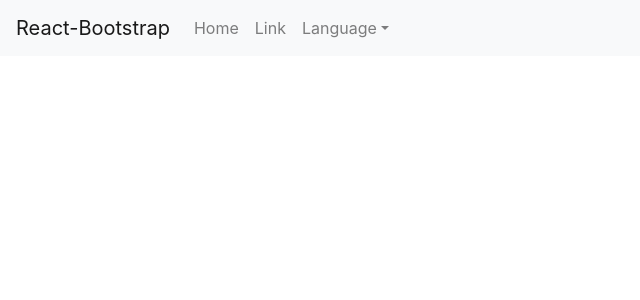
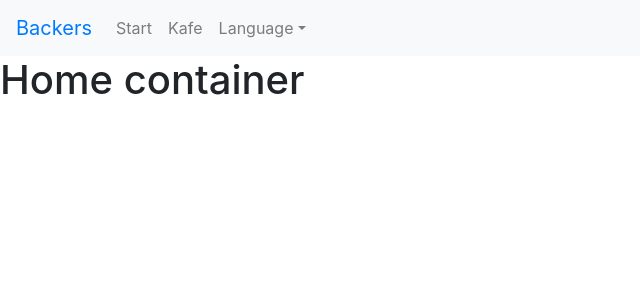
Before and after one commit to gustaf-lindholm/backers-front, a React (Create React App) app: page / in a window 1280 px wide. Shown: the top 300 px of the page, without its empty margins (0-640 px from the left). Built offline with nearby package versions, Linux system fonts and the light colour scheme.

Commit message:
testing with localized paths

```diff
--- a/src/App.js
+++ b/src/App.js
@@ -1,9 +1,10 @@
 import React, { useState } from "react";
 import Navigation from "./components/Navbar/Navbar";
+import Routes from "./Routes";
 
 
 
-function App(props) {
+function App() {
   const [lang, setLang] = useState("se");
 
   const handleLanguage = lang => {
@@ -13,6 +14,7 @@ function App(props) {
   return (
     <div className="App">
       <Navigation lang={lang} handleLanguage={handleLanguage}/>
+      <Routes appProps={{lang}}/>
     </div>
   );
 }
--- /dev/null
+++ b/src/components/AppliedRoute.js
@@ -0,0 +1,8 @@
+import React from "react";
+import { Route } from "react-router-dom";
+
+export default function AppliedRoute({component: C, appProps, ...rest}) {
+  return (
+    <Route {...rest} render={props => <C {...props} {...appProps} />} />
+  )
+}
--- a/src/components/Navbar/Navbar.js
+++ b/src/components/Navbar/Navbar.js
@@ -1,26 +1,39 @@
-import React, { useState } from "react";
+import React from "react";
 import {
   Navbar,
   Nav,
   NavDropdown,
   ToggleButton,
-  ButtonGroup,
   ToggleButtonGroup,
-  DropdownButton,
-  Dropdown
 } from "react-bootstrap";
+import { Link } from "react-router-dom";
 import "./Navbar.css";
+import { Se } from "../../localization/se";
+import { Fi } from "../../localization/fi";
 
 export default function Navigation(props) {
   const { handleLanguage, lang } = props;
+  let cafe, home;
+  switch (lang) {
+    case "se":
+      home = Se.home
+      cafe = Se.cafe
+      break;
+    case "fi":
+      home = Fi.home
+      cafe = Fi.cafe
+      break;
+    default:
+      break;
+  }
   return (
     <Navbar bg="light" expand="lg">
-      <Navbar.Brand href="#home">React-Bootstrap</Navbar.Brand>
+      <Navbar.Brand><Link to ="/">Backers</Link></Navbar.Brand>
       <Navbar.Toggle aria-controls="basic-navbar-nav" />
       <Navbar.Collapse id="basic-navbar-nav">
         <Nav className="mr-auto">
-          <Nav.Link href="#home">Home</Nav.Link>
-          <Nav.Link href="#link">Link</Nav.Link>
+          <Nav.Link as={Link} to="/">Start</Nav.Link>
+          <Nav.Link as={Link} to={cafe}>Kafe</Nav.Link>
           <NavDropdown title="Language">
             <ToggleButtonGroup
               name="language"
--- a/src/index.js
+++ b/src/index.js
@@ -1,10 +1,17 @@
 import React from "react";
 import ReactDOM from "react-dom";
+import { BrowserRouter as Router } from 'react-router-dom';
 import "./index.css";
 import App from "./App";
 import * as serviceWorker from "./serviceWorker";
 
-ReactDOM.render(<App />, document.getElementById("root"));
+ReactDOM.render(
+  <Router>
+    <App />
+  </Router>,
+  document.getElementById('root')
+);
+
 
 // If you want your app to work offline and load faster, you can change
 // unregister() to register() below. Note this comes with some pitfalls.
```
Also changed, not shown: 1 other file (tests, documents, lock files or other folders).
